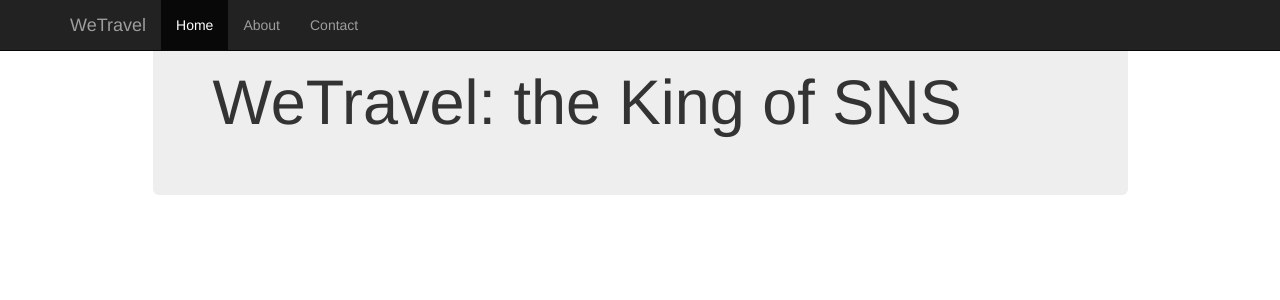
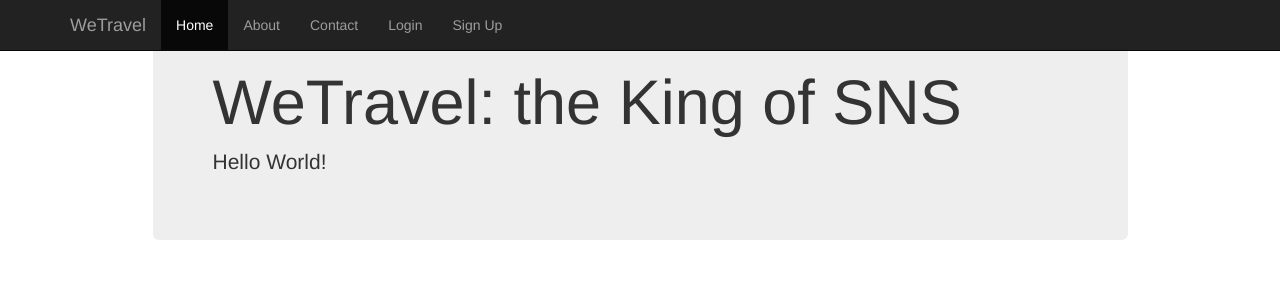
Before and after one commit to ShiyangChen/WeTravel-Website-Django, a Django app: page /wetravel/ in a window 1280 px wide. Shown: the top 300 px of the page. Run offline with Django 3.2, Linux system fonts and the light colour scheme; some libraries are stand-ins or nearby versions.

Commit message:
Add login page

```diff
--- a/wetravel/templates/wetravel/base.html
+++ b/wetravel/templates/wetravel/base.html
@@ -36,6 +36,10 @@
                         <li class="active"><a href="#">Home</a></li>
                         <li><a href="#about">About</a></li>
                         <li><a href="#contact">Contact</a></li>
+                        {% if not user.is_authenticated %}
+                        <li><a href="wetravel/login">Login</a></li>
+                        <li><a href="wetravel/signup">Sign Up</a></li>
+                        {% endif %}
                     </ul>
                 </div><!--/.nav-collapse -->
             </div>
--- a/wetravel/templates/wetravel/index.html
+++ b/wetravel/templates/wetravel/index.html
@@ -4,6 +4,11 @@
     <div class="row">
         <div class="col-md-10 col-md-offset-1 center jumbotron">
             <h1>WeTravel: the King of SNS</h1>
+            {% if user.is_authenticated %}
+            <p>Hello {{user.username}}!</p>
+            {% else %}
+            <p>Hello World!</p>
+            {% endif %}
         </div>
     </div>
 {% endblock %}
--- a/wetravel/urls.py
+++ b/wetravel/urls.py
@@ -5,4 +5,5 @@ from wetravel import views
 urlpatterns = patterns('',
     url(r'^$', views.index, name='index'),
     url(r'^signup/', views.signup, name='signup'),
+    url(r'^login/', views.user_login, name='login'),
 )
--- a/wetravel/views.py
+++ b/wetravel/views.py
@@ -1,5 +1,6 @@
 from django.shortcuts import render
-from django.http import HttpResponse
+from django.http import HttpResponse, HttpResponse
+from django.contrib.auth import authenticate, login
 from wetravel.form import UserForm, UserProfileForm
 
 # Create your views here.
@@ -35,3 +36,24 @@ def signup(request):
     return render(request,
             'wetravel/signup.html',
             {'user_form': user_form, 'profile_form': profile_form, 'signed_up': signed_up})
+
+def user_login(request):
+
+    if request.method == 'POST':
+        username = request.POST.get('username')
+        password = request.POST.get('password')
+
+        user = authenticate(username=username, password=password)
+
+        if user:
+            if user.is_active:
+                login(request, user)
+                return HttpResponseRedirect('/wetravel/')
+            else:
+                return HttpResponse("Your account is disabled.")
+        else:
+            print "Invalid login details: {0}, {1}".format(username, password)
+            return HttpResponse("Invalid login details supplied.")
+
+    else:
+        return render(request, 'wetravel/login.html', {})
```
Also changed, not shown: wetravel/templates/wetravel/login.html (added, +15 -0 lines).
